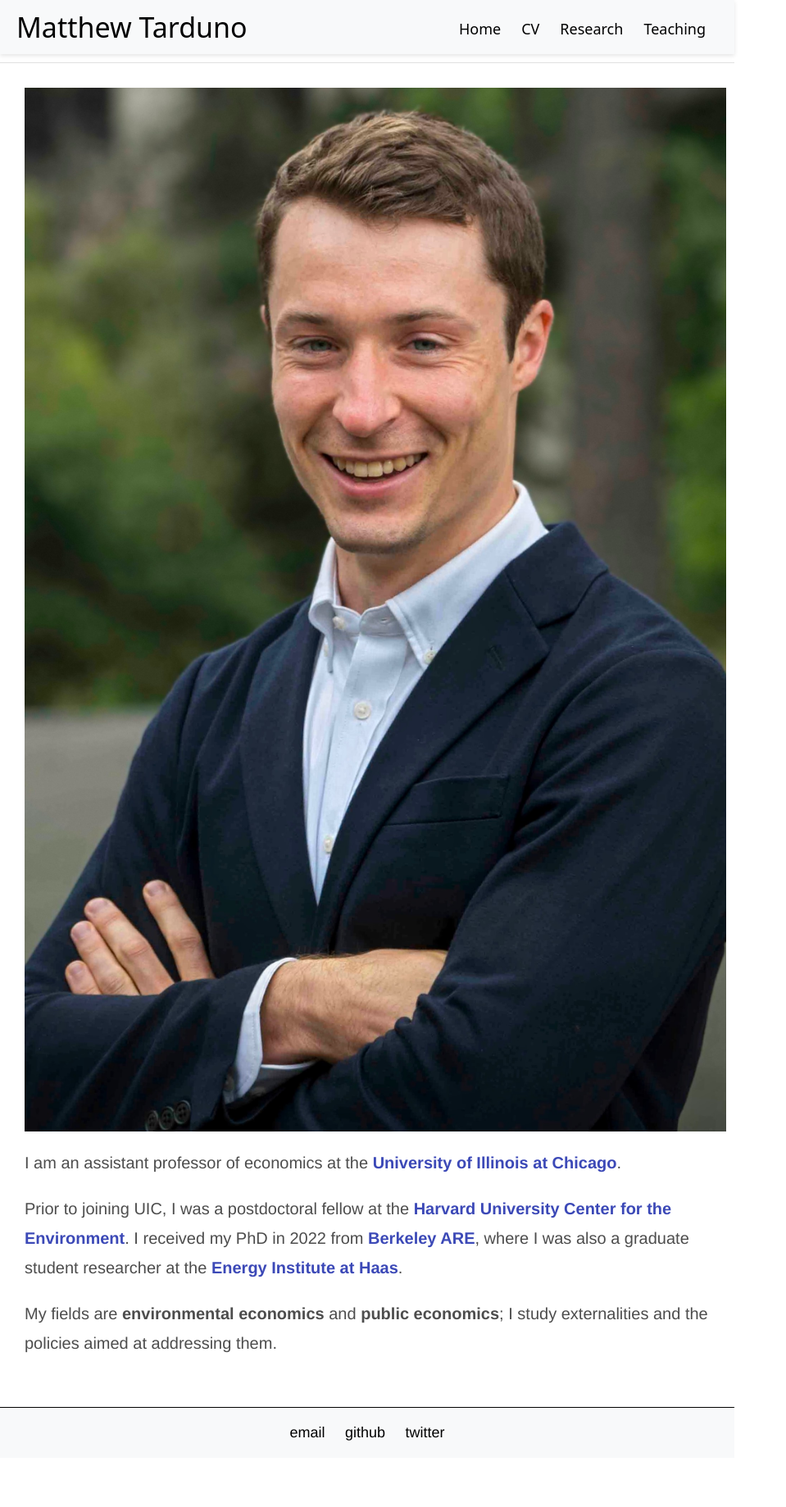
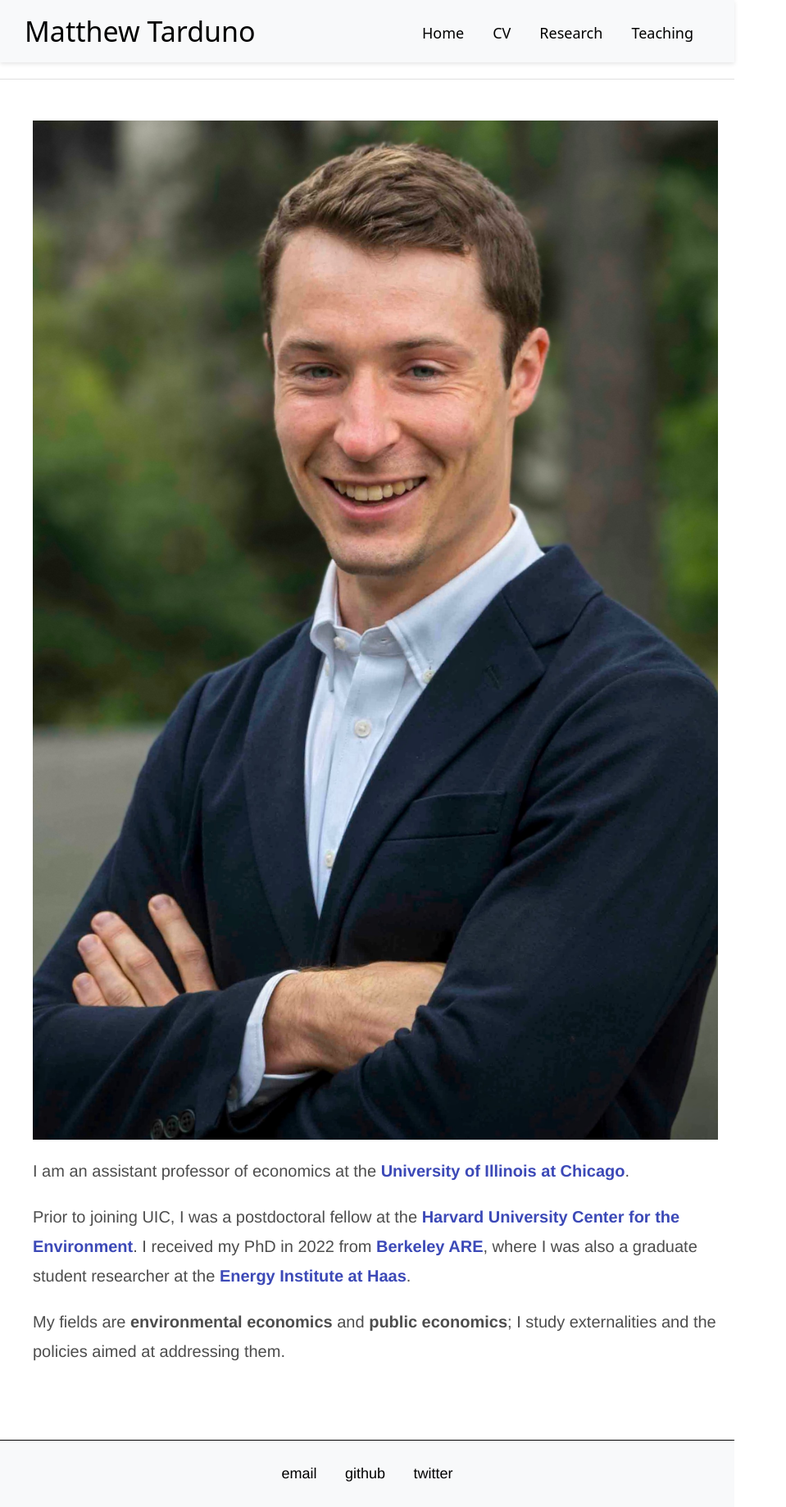
Before and after one commit to Matt-Tarduno/Matt-Tarduno.github.io, a Jekyll site: the page built from mobile/index.html, in a window 1280 px wide. Shown: the whole page at 82% size, without its empty margins (0-959 px from the left). Built offline with Jekyll 4.4.1, drawn with Linux system fonts in a browser that asks for light colours; before the commit the page ends 1778 px from its top, so only the background shows below that.

Commit message:
Update mobile.html

```diff
--- a/_layouts/mobile.html
+++ b/_layouts/mobile.html
@@ -17,7 +17,7 @@
 
       .topnav {
         background-color: #f8f9fa;
-        padding: 10px 20px;
+        padding: 15px 30px; /* Padding for a wider navigation bar */
         box-shadow: 0 2px 5px rgba(0, 0, 0, 0.1);
       }
 
@@ -27,7 +27,7 @@
         font-weight: 400;
         color: black;
         text-decoration: none;
-        margin-right: 15px;
+        margin-right: 20px;
       }
 
       .topnav-right {
@@ -36,26 +36,26 @@
 
       .topnav-right a {
         font-size: 18px;
-        margin-left: 10px;
+        margin-left: 15px;
       }
 
       hr {
-        margin: 10px 0;
+        margin: 20px 0;
         border: 0;
         border-top: 1px solid #e0e0e0;
       }
 
       .container {
-        max-width: 1200px;
+        max-width: 1000px; /* Widened container for mobile */
         margin: 0 auto;
-        padding: 20px;
+        padding: 30px; /* Larger padding for more space */
       }
 
       footer {
         background-color: #f8f9fa;
-        padding: 20px;
+        padding: 30px; /* More padding for the footer */
         text-align: center;
-        margin-top: 20px;
+        margin-top: 40px;
       }
 
       footer ul {
@@ -66,7 +66,7 @@
 
       footer ul li {
         display: inline-block;
-        margin: 0 10px;
+        margin: 0 15px;
       }
 
       footer ul li a {
@@ -82,7 +82,7 @@
       /* Responsive design */
       @media screen and (max-width: 768px) {
         .topnav {
-          padding: 10px 15px;
+          padding: 15px 25px; /* Adjust padding for tablets */
         }
 
         .topnav a {
@@ -94,11 +94,12 @@
         }
 
         .container {
-          padding: 10px;
+          padding: 20px; /* Larger padding for mobile */
+          max-width: 90%; /* Take up more space on mobile */
         }
 
         footer {
-          padding: 15px;
+          padding: 25px;
         }
 
         footer ul li {
@@ -114,7 +115,7 @@
       /* Very small screens */
       @media screen and (max-width: 480px) {
         .topnav {
-          padding: 8px 10px;
+          padding: 12px 20px; /* Smaller padding for very small screens */
         }
 
         .topnav a {
@@ -126,11 +127,12 @@
         }
 
         .container {
-          padding: 5px;
+          padding: 15px;
+          max-width: 95%; /* Even wider for very small screens */
         }
 
         footer {
-          padding: 10px;
+          padding: 20px;
         }
 
         footer ul li {
```
